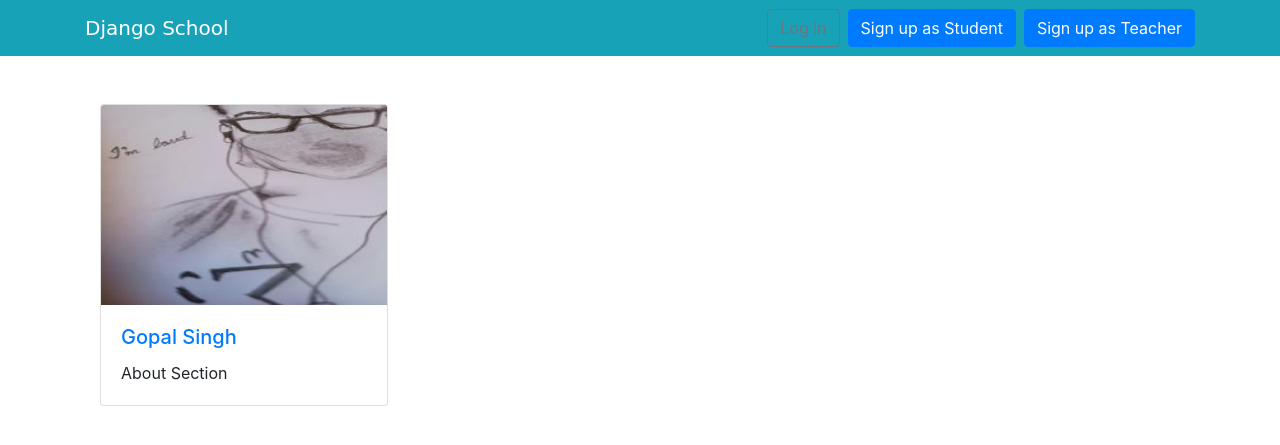
After one commit to Akshay594/student-teacher, a Django app: page /profile/student/1/ in a window 1280 px wide. The commit adds this page. Shown: the top 445 px of the page. Run offline with Django 3.2, Linux system fonts and the light colour scheme; data comes from the database, SQL or seed files in the repository; both versions use the stored data as it was after the commit; some libraries are stand-ins or nearby versions; some web fonts are replaced.

Commit message:
Added the functionality for removing and adding teachers by students

```diff
--- a/app/models.py
+++ b/app/models.py
@@ -14,8 +14,6 @@ class User(AbstractUser):
 
 class Student(models.Model):
     user = models.OneToOneField(User, on_delete=models.CASCADE, null=True)
-    is_star = models.BooleanField(default=False, null=True)
-
     class Meta:
         ordering = ['-id']
 
--- a/app/urls.py
+++ b/app/urls.py
@@ -10,7 +10,7 @@ urlpatterns = [
 
     path('data/students/', views.StudentFilteredDetailView.as_view(), name='data-detail-student'),
 
-    path('like', views.add_teacher, name='add_teacher'),
+    path('like/<int:pk>', views.add_teacher, name='add_teacher'),
     path('student/', views.StudentHomeListView.as_view(), name='student_home'),
     path('teacher/', views.TeacherHomeListView.as_view(), name='teacher_home'),
     path('student/register/', views.StudentRegisterView.as_view(), name='student_signup'),
@@ -19,7 +19,8 @@ urlpatterns = [
     path('logout/', LogoutView.as_view(), name='logout'),
     path('', views.CustomLoginView.as_view(), name='login'),
 
-    path('profile/<pk>/', views.ProfileDetailView.as_view(), name='profile_detail'),
+    path('profile/student/<pk>/', views.StudentProfileDetailView.as_view(), name='profile_detail_student'),
+    path('profile/teacher/<pk>/', views.TeacherProfileDetailView.as_view(), name='profile_detail_teacher'),
     path('profile/', views.profile, name='profile'),
     path('delete/confirm/', views.delete_confirm, name='delete_confirm'),
     path('delete/<username>/', views.del_user, name='delete'),
--- a/app/views.py
+++ b/app/views.py
@@ -16,8 +16,6 @@ class StudentHomeListView(ListView):
     model = Teacher
     context_object_name = 'teachers'
     template_name = 'app/student_home.html'
-
-
 
 
 
@@ -93,9 +91,26 @@ class CustomLoginView(LoginView):
             return reverse('app:student_home')
 
 
-class ProfileDetailView(DetailView):
+class StudentProfileDetailView(DetailView):
     model = Profile
-    template_name = 'app/profile_detail.html'
+    template_name = 'app/student_profile_detail.html'
+
+
+
+class TeacherProfileDetailView(DetailView):
+    model = Profile
+    template_name = 'app/teacher_profile_detail.html'
+
+    def get_context_data(self, *args, **kwargs):
+        data = super().get_context_data(**kwargs)
+        p_teacher = get_object_or_404(Profile, id=self.kwargs['pk'])
+        student = Student.objects.get(user=self.request.user)
+        is_liked = False
+        if student.teachers.filter(id=p_teacher.user.teacher.id).exists():
+            is_liked = True
+        data['is_liked'] = is_liked
+        return data
+
 
 
 def delete_confirm(request):
@@ -107,14 +122,14 @@ def del_user(request, username):
     return redirect('/')
 
 
-def add_teacher(request):
-    teacher = get_object_or_404(Teacher, id=request.POST.get('post_id'))
+def add_teacher(request, pk):
+    teacher = get_object_or_404(Teacher, id=request.POST.get('id'))
     student = Student.objects.get(user=request.user)
     if student.teachers.filter(id=teacher.id).exists():
         student.teachers.remove(teacher)
     else:
         student.teachers.add(teacher)
-    return HttpResponseRedirect('/student/')
+    return redirect(f'/profile/teacher/{pk}')
 
 
 def profile(request):
--- a/requirements.txt
+++ b/requirements.txt
@@ -1,4 +1,6 @@
 asgiref==3.3.1
 Django==3.1.7
+django-widget-tweaks==1.4.8
+Pillow==8.1.1
 pytz==2021.1
 sqlparse==0.4.1
--- a/templates/app/data.html
+++ b/templates/app/data.html
@@ -17,7 +17,7 @@
           <img src="{{ student.user.profile.image.url }}" class="card-img-top" alt="{{ student.user.get_full_name }}" >
           <div class="card-body">
             <h5 class="card-title">
-              <a href="{% url 'app:profile_detail' student.user.id %}">{{ student.user.get_full_name }}</a>
+              <a href="{% url 'app:profile_detail_student' student.user.id %}">{{ student.user.get_full_name }}</a>
             </h5>
             <p class="card-text">Some quick example text to build on the card title and make up the bulk of the card's content.</p>
           </div>
@@ -37,7 +37,7 @@
           <img src="{{ teacher.user.profile.image.url }}" class="card-img-top" alt="{{ teacher.user.get_full_name }}">
           <div class="card-body">
             <h5 class="card-title">
-              <a href="{% url 'app:profile_detail' teacher.user.id %}">{{ teacher.user.get_full_name }}</a>
+              <a href="{% url 'app:profile_detail_teacher' teacher.user.id %}">{{ teacher.user.get_full_name }}</a>
             </h5>
             <p class="card-text">Some quick example text to build on the card title and make up the bulk of the card's content.</p>
           </div>
--- /dev/null
+++ b/templates/app/student_profile_detail.html
@@ -0,0 +1,25 @@
+{% extends 'base.html' %}
+
+{% block content %}
+    <div class='col-xs-12 col-md-4 col-sm-2 gray mt-5'>
+        <div class="card" style="width: 18rem;">
+        <img src="{{ object.user.profile.image.url }}" class="card-img-top" alt="{{ object.user.get_full_name }}" height=200 width=40>
+        <div class="card-body">
+            <h5 class="card-title">
+            <a href="{% url 'app:profile_detail_teacher' object.user.id %}">{{ object.user.get_full_name }}</a>
+            </h5>
+            <p class="card-text">About Section</p>
+        </div>
+        {% if object.user.is_teacher %}
+        <form action="{% url 'app:add_teacher' object.pk %}" method="POST">
+            {% csrf_token %}
+                <button type="submit" id="like" name="id" value="{{ object.user.teacher.id }}" class="btn btn-danger mr-2"><i class="far fa-thumbs-down" aria-hidden="true"> Remove Teacher</i>
+                <button type="submit" id="like" name="id" value="{{ object.user.teacher.id }}" class="btn btn-info"> Add Teacher
+            </i>
+            </button>
+          </form>
+        {% endif %}
+        </div>
+
+    </div>
+{% endblock %}
--- a/templates/app/teacher_home.html
+++ b/templates/app/teacher_home.html
@@ -10,7 +10,7 @@
             <img src="{{ student.user.profile.image.url }}" class="card-img-top" alt="{{ student.user.get_full_name }}" height=200 width=40>
             <div class="card-body">
               <h5 class="card-title">
-                <a href="{% url 'app:profile_detail' student.user.id %}">{{ student.user.get_full_name }}</a>
+                <a href="{% url 'app:profile_detail_student' student.user.id %}">{{ student.user.get_full_name }}</a>
               </h5>
               <p class="card-text">Some quick example text to build on the card title and make up the bulk of the card's content.</p>
             </div>
--- a/templates/base.html
+++ b/templates/base.html
@@ -19,6 +19,8 @@
         <a class="btn btn-warning navbar-brand ml-5" href="{% url 'app:data-detail-student' %}">Your Teachers</a>
         {% elif request.user.is_teacher %}
         <a class="btn btn-warning navbar-brand ml-5" href="{% url 'app:data-detail-teacher' %}">Your Students</a>
+        <a class="btn btn-warning navbar-brand ml-5" href="{% url 'app:data-detail-teacher' %}">Exceptional Students</a>
+
         {% endif %}
 
         <button class="navbar-toggler" type="button" data-toggle="collapse" data-target="#mainMenu" aria-controls="mainMenu" aria-expanded="false" aria-label="Toggle navigation">
```
Also changed, not shown: templates/app/profile_detail.html (deleted, +0 -18 lines), templates/app/student_home.html (+1 -11 lines), templates/app/teacher_profile_detail.html (added, +29 -0 lines), app/migrations/0011_auto_20210305_1605.py (added), app/migrations/0012_auto_20210305_1648.py (added), app/migrations/0013_auto_20210305_1701.py (added), app/migrations/0014_auto_20210306_0321.py (added), app/migrations/0015_auto_20210307_0839.py (added), db.sqlite3, media/profile_pics/2021-02-28_7ppPgPS.jpg (added), media/profile_pics/2021-02-28_AmBvPqs.jpg (added), 1 other file.
